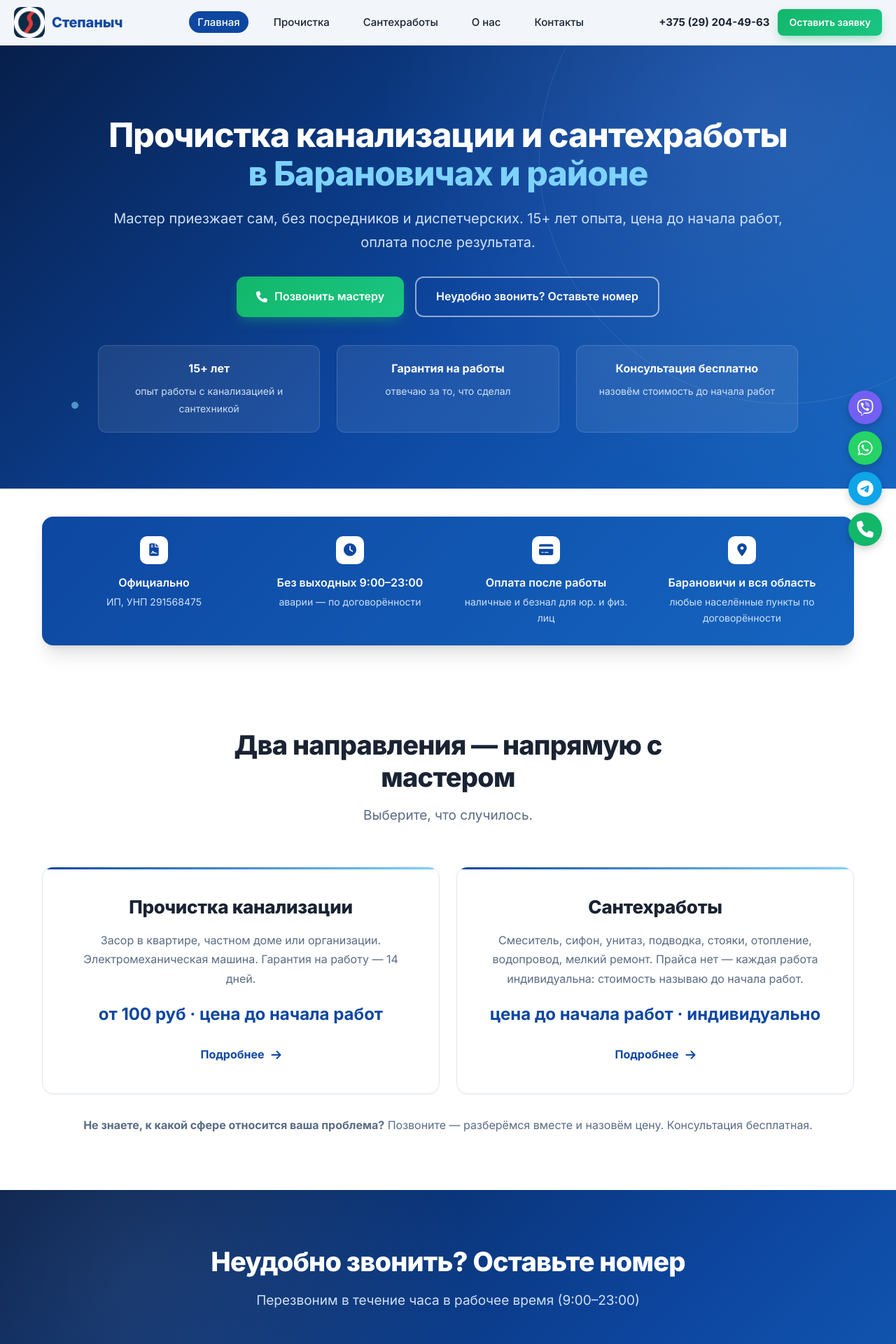
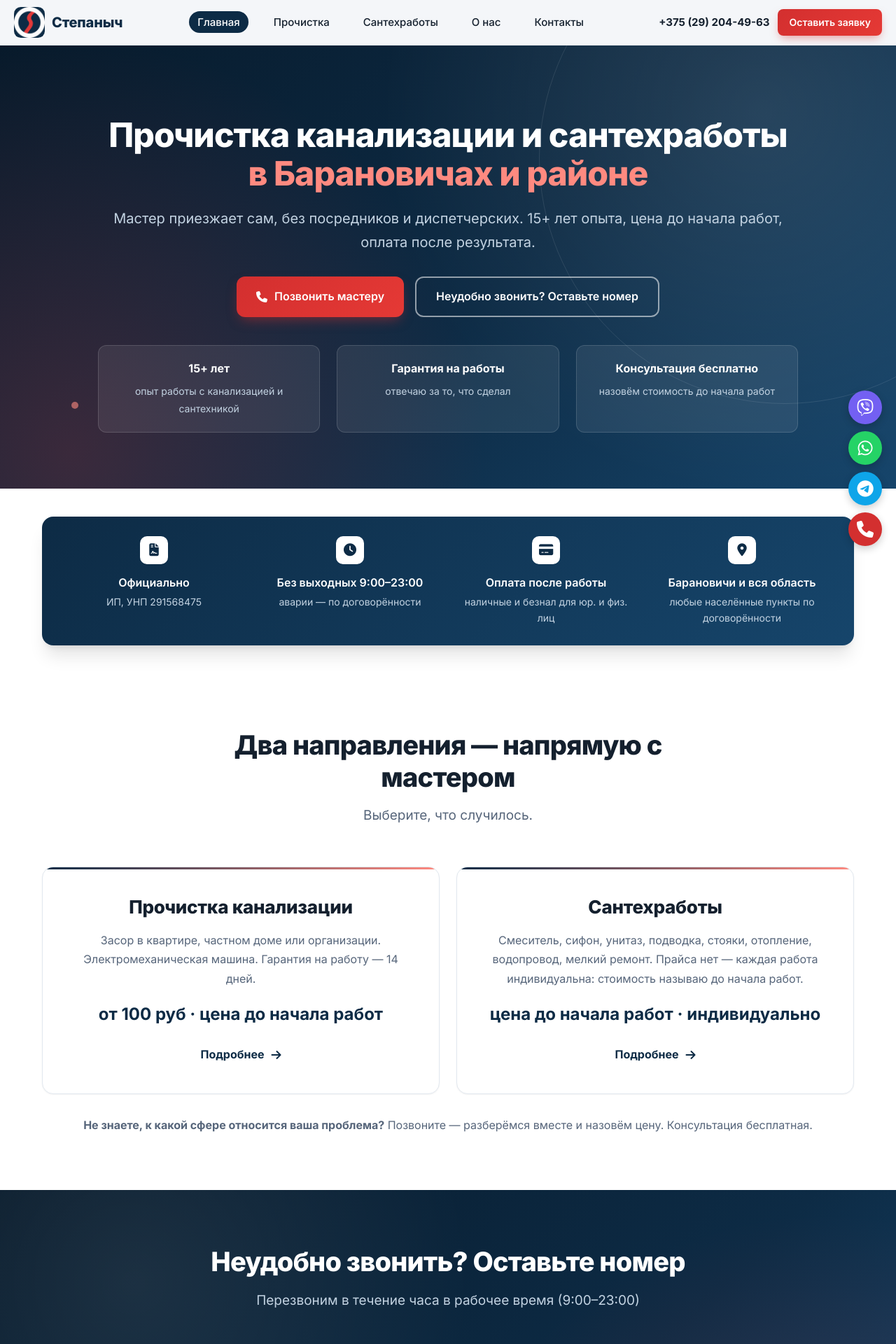
Before and after one commit to Eugene4190/stepanych-snapshot, a Django app: page / in a window 1280 px wide. Shown: the top 1920 px of the page at 70% size. Run offline with Django 5.2, Linux system fonts and the light colour scheme; data that the repository does not hold is empty; parts of the project's set-up code (start-up, migrations or seed data) failed here and were passed over.

Commit message:
Сохранение редизайна и обновление картинок

```diff
--- a/static/css/style.css
+++ b/static/css/style.css
@@ -1,43 +1,44 @@
 :root {
-    --accent: #0d47a1;
-    --accent-hover: #1565c0;
-    --accent-deep: #071f4a;
-    --accent-rgb: 13, 71, 161;
-    --accent-tint: #eaf2fd;
-    --accent-tint-strong: #cfe0f5;
+    /* Фирменные цвета логотипа: тёмно-синий, красный, белый */
+    --accent: #0d2b45;
+    --accent-hover: #16456b;
+    --accent-deep: #071a2b;
+    --accent-rgb: 13, 43, 69;
+    --accent-tint: #edf1f6;
+    --accent-tint-strong: #d9e2ec;
     --success: #12b76a;
     --success-tint: #e7f8f1;
     --success-dark: #0a7a4b;
     --success-border: #a9e8cc;
-    --sky: #7dd3fc;
-    --sky-deep: #0ea5e9;
-    --cta: #12b76a;
-    --cta-light: #1ac583;
-    --cta-dark: #0a8f57;
-    --cta-rgb: 18, 183, 106;
-    --surface-deep: #071f4a;
-    --surface-blue: #0d47a1;
-    --surface-blue-light: #1565c0;
+    --highlight: #ff8a80;
+    --telegram: #0ea5e9;
+    --cta: #d32f2f;
+    --cta-light: #e53935;
+    --cta-dark: #b71c1c;
+    --cta-rgb: 211, 47, 47;
+    --surface-deep: #071a2b;
+    --surface-blue: #0d2b45;
+    --surface-blue-light: #16456b;
     --on-dark: #ffffff;
-    --on-dark-muted: #cfe0f5;
-    --header-bg: #f2f5fa;
-    --navy: #0a1526;
-    --navy-border: #1e2c42;
-    --text-inverse: #9fb0c9;
+    --on-dark-muted: #c3d3e2;
+    --header-bg: #f4f6f9;
+    --navy: #071a2b;
+    --navy-border: #1b3450;
+    --text-inverse: #a9bdd1;
     --danger: #ef4444;
     --danger-tint: #fef2f2;
     --danger-dark: #991b1b;
     --danger-border: #fecaca;
     --primary: var(--accent);
     --primary-dark: var(--accent-hover);
-    --primary-light: var(--sky);
-    --text: #1a2333;
-    --text-light: #5a6b85;
+    --primary-light: var(--highlight);
+    --text: #14202e;
+    --text-light: #56657a;
     --bg: #ffffff;
-    --bg-light: #f6f8fb;
-    --bg-muted: #e6ecf5;
-    --border: #d7e0ee;
-    --border-light: #e3e9f2;
+    --bg-light: #f5f7fa;
+    --bg-muted: #e4eaf0;
+    --border: #d5dee8;
+    --border-light: #e2e8ef;
     --shadow-sm: 0 1px 2px 0 rgba(0, 0, 0, 0.05);
     --shadow: 0 4px 6px -1px rgba(0, 0, 0, 0.1), 0 2px 4px -2px rgba(0, 0, 0, 0.1);
     --shadow-lg: 0 20px 25px -5px rgba(0, 0, 0, 0.1), 0 8px 10px -6px rgba(0, 0, 0, 0.1);
@@ -382,6 +383,7 @@ ul {
 .hero {
     padding: 100px 0 80px;
     background: radial-gradient(circle at 85% 15%, rgba(255, 255, 255, 0.10) 0%, transparent 45%),
+                radial-gradient(circle at 8% 92%, rgba(226, 57, 57, 0.22) 0%, transparent 45%),
                 linear-gradient(135deg, var(--surface-deep) 0%, var(--surface-blue) 55%, var(--surface-blue-light) 100%);
     position: relative;
     overflow: hidden;
@@ -408,7 +410,7 @@ ul {
     width: 10px;
     height: 10px;
     border-radius: 50%;
-    background: var(--sky);
+    background: var(--highlight);
     opacity: 0.6;
     pointer-events: none;
 }
@@ -442,7 +444,7 @@ ul {
 }
 
 .hero__accent {
-    color: var(--sky);
+    color: var(--highlight);
 }
 
 .hero__subtitle {
@@ -787,6 +789,7 @@ ul {
 /* Feedback form */
 #order {
     background: radial-gradient(circle at 15% 20%, rgba(255, 255, 255, 0.08) 0%, transparent 40%),
+                radial-gradient(circle at 92% 88%, rgba(226, 57, 57, 0.20) 0%, transparent 42%),
                 linear-gradient(135deg, var(--surface-deep) 0%, var(--surface-blue) 60%, var(--surface-blue-light) 100%);
 }
 
@@ -969,7 +972,7 @@ ul {
 }
 
 .sticky-contacts__item--telegram {
-    background: var(--sky-deep);
+    background: var(--telegram);
 }
 
 .sticky-contacts__item--phone {
@@ -1234,6 +1237,7 @@ ul {
 
 .section--faq {
     background: radial-gradient(circle at 85% 15%, rgba(255, 255, 255, 0.08) 0%, transparent 40%),
+                radial-gradient(circle at 8% 90%, rgba(226, 57, 57, 0.20) 0%, transparent 42%),
                 linear-gradient(135deg, var(--surface-deep) 0%, var(--surface-blue) 60%, var(--surface-blue-light) 100%);
 }
 
@@ -1267,7 +1271,7 @@ ul {
 .faq__q:after {
     content: '+';
     font-size: 20px;
-    color: var(--sky);
+    color: var(--highlight);
     position: absolute;
     right: 0;
     top: 50%;
--- a/templates/partials/head.html
+++ b/templates/partials/head.html
@@ -18,7 +18,7 @@
     <meta property="og:image:height" content="630">
     <meta property="og:image:alt" content="Степаныч — прочистка канализации и сантехработы, Барановичи">
     <meta name="twitter:card" content="summary_large_image">
-    <meta name="theme-color" content="#f2f5fa">
+    <meta name="theme-color" content="#f4f6f9">
     <link rel="icon" href="/static/img/emblem.png">
     <link rel="apple-touch-icon" href="/static/img/apple-touch-icon.png">
     <link rel="stylesheet" href="/static/css/fonts.css">
```
Also changed, not shown: templates/500.html (+7 -6 lines), 1 other file.
